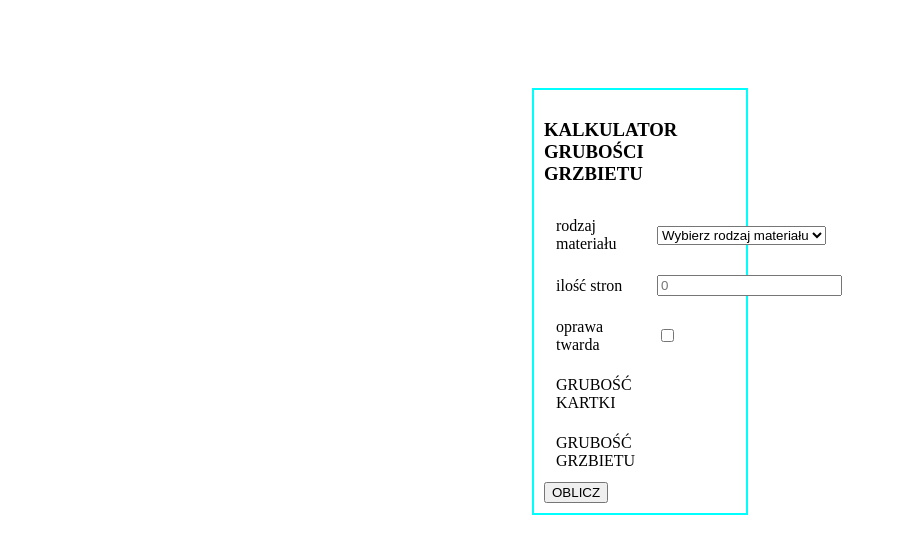
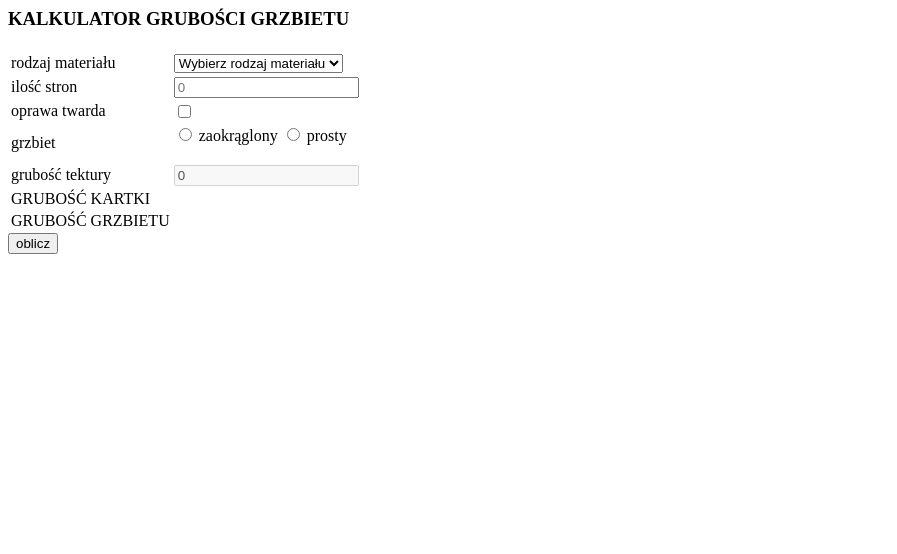
Before and after one commit to piczyzek/spine-calculator, a plain HTML site: page index.html in a window 1280 px wide. Shown: the whole page, without its empty margins (0-897 px from the left). Drawn offline with Linux system fonts and the light colour scheme.

Commit message:
Update index.html

```diff
--- a/index.html
+++ b/index.html
@@ -1,12 +1,3 @@
-<!DOCTYPE html>
-<html lang="pl">
-<head>
-    <meta charset="UTF-8">
-    <script src="script.js"></script>
-    <link rel="stylesheet" href="style.css">
-    <title>Kalkulator grubości grzbietu</title>
-</head>
-
 <body>
   <div id="calculator">
     <table>
@@ -53,10 +44,10 @@
             oprawa twarda
           </td>
           <td>
-            <input type="checkbox" id="check">
+            <input type="checkbox" id="hardcover">
           </td>
          </tr>
-          <tr class="twarda">
+          <tr class="twarda" id="hrdcvr">
           <td>
             grzbiet
           </td>
@@ -88,12 +79,11 @@
             GRUBOŚĆ GRZBIETU
           </td>
           <td>
-
+            <div><span></span></div>
           </td>
         </tr>
       </tbody>
     </table>
-       <button>OBLICZ</button>
+       <button>oblicz</button>
   </div>
 </body>
-</html>
```
